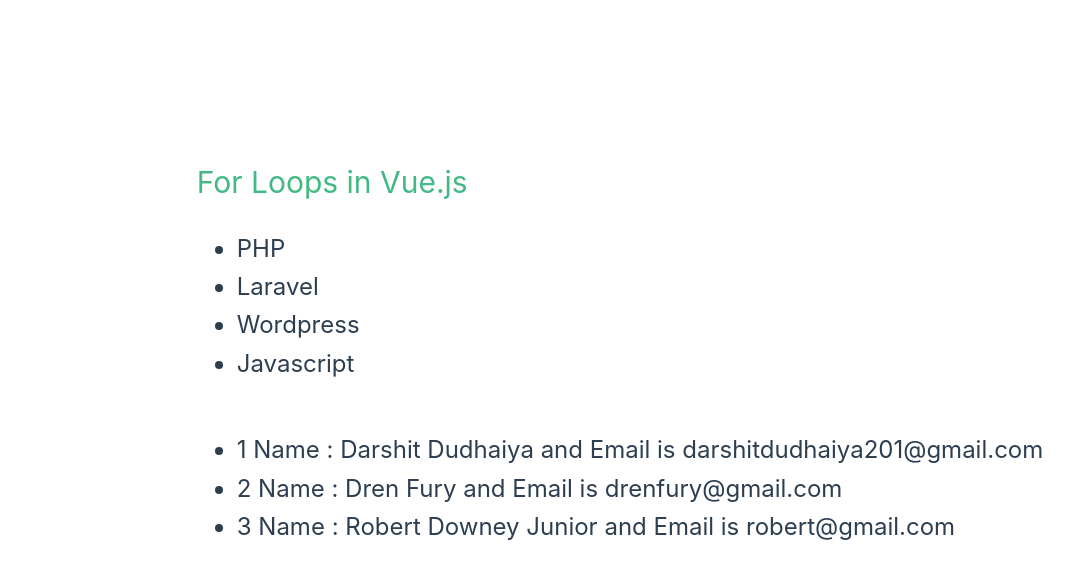
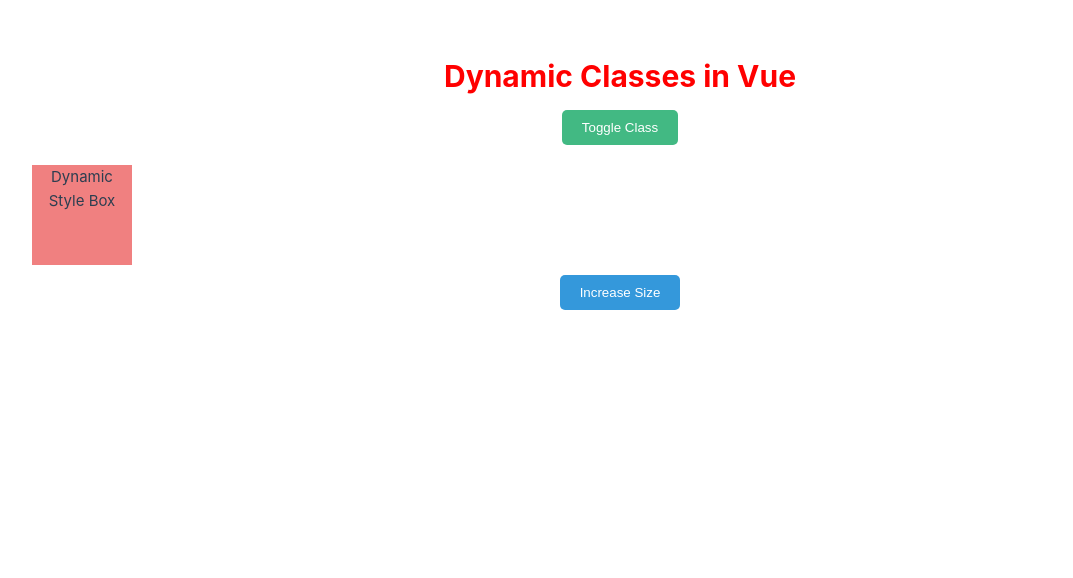
Before and after one commit to darshitdudhaiya/100DaysOfVue, a Vue app: page / in a window 1280 px wide. Shown: the top 578 px of the page, without its empty margins (20-1093 px from the left). Built offline with nearby package versions, Linux system fonts and the light colour scheme.

Commit message:
Mastering Dynamic Classes and Styles in Vue.js

```diff
--- a/src/components/HomeComponent.vue
+++ b/src/components/HomeComponent.vue
@@ -1,23 +1,10 @@
 <template>
-  <div class="main-container">
-    <div>
-      <h1>For Loops in Vue.js</h1>
+  <div class="container">
+    <h1 :class="dynamicClass">Dynamic Classes in Vue</h1>
+    <button class="toggle-button" @click="toggleClass">Toggle Class</button>
 
-      <br />
-
-      <ul>
-        <li v-for="item in technology" :key="item">{{ item }}</li>
-      </ul>
-
-      <br />
-      <br />
-
-      <ul>
-        <li v-for="(item,index) in users" :key="index">
-          {{ index + 1 }} Name : {{ item.name }} and Email is {{ item.email }}
-        </li>
-      </ul>
-    </div>
+    <div :style="dynamicStyle" class="box">Dynamic Style Box</div>
+    <button class="increase-button" @click="increaseSize">Increase Size</button>
   </div>
 </template>
 
@@ -25,31 +12,76 @@
 export default {
   data() {
     return {
-      technology: ['PHP', 'Laravel', 'Wordpress', 'Javascript'],
-
-      users: [
-        { name: 'Darshit Dudhaiya', email: 'darshitdudhaiya201@gmail.com' },
-        { name: 'Dren Fury', email: 'drenfury@gmail.com' },
-        { name: 'Robert Downey Junior', email: 'robert@gmail.com' }
-      ]
+      isActive: false,
+      size: 100
+    }
+  },
+  computed: {
+    dynamicClass() {
+      return {
+        active: this.isActive,
+        inactive: !this.isActive
+      }
+    },
+    dynamicStyle() {
+      return {
+        width: this.size + 'px',
+        height: this.size + 'px',
+        backgroundColor: this.size > 150 ? 'lightgreen' : 'lightcoral'
+      }
+    }
+  },
+  methods: {
+    toggleClass() {
+      this.isActive = !this.isActive
+    },
+    increaseSize() {
+      this.size += 20
     }
   }
 }
 </script>
 
 <style scoped>
-h1 {
-  color: #42b983;
+.container {
+  text-align: center;
+  margin: 20px;
 }
 
-.main-container {
-  display: flex;
-  justify-content: center;
-  min-height: 80vh;
-  align-items: center;
+h2 {
+  margin: 20px 0;
 }
 
-ul li {
-  font-size: x-large;
+.active {
+  color: green;
+  font-weight: bold;
+}
+
+.inactive {
+  color: red;
+  font-weight: bold;
+}
+
+.box {
+  margin-top: 10px;
+  transition: all 0.3s ease;
+}
+
+.toggle-button, .increase-button {
+  margin: 10px;
+  padding: 10px 20px;
+  border: none;
+  border-radius: 5px;
+  cursor: pointer;
+}
+
+.toggle-button {
+  background-color: #42b983;
+  color: white;
+}
+
+.increase-button {
+  background-color: #3498db;
+  color: white;
 }
 </style>
```
